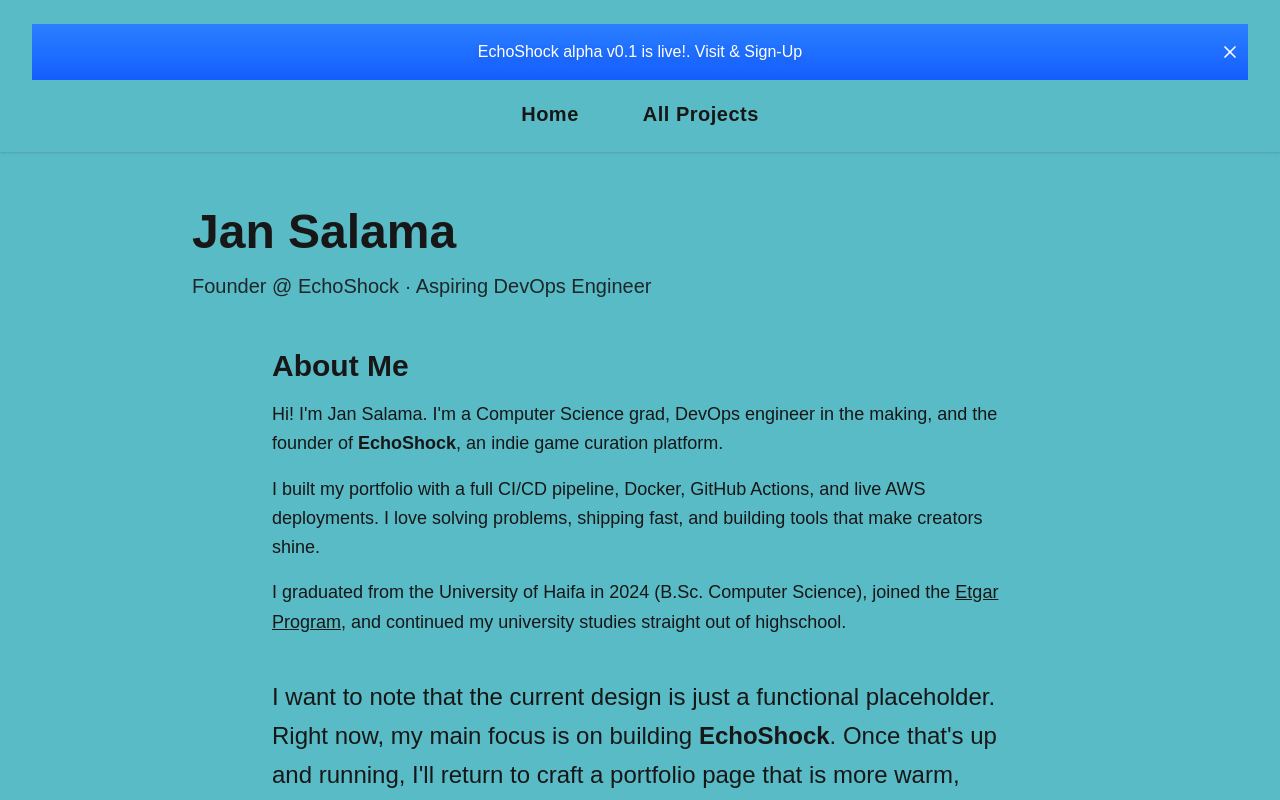
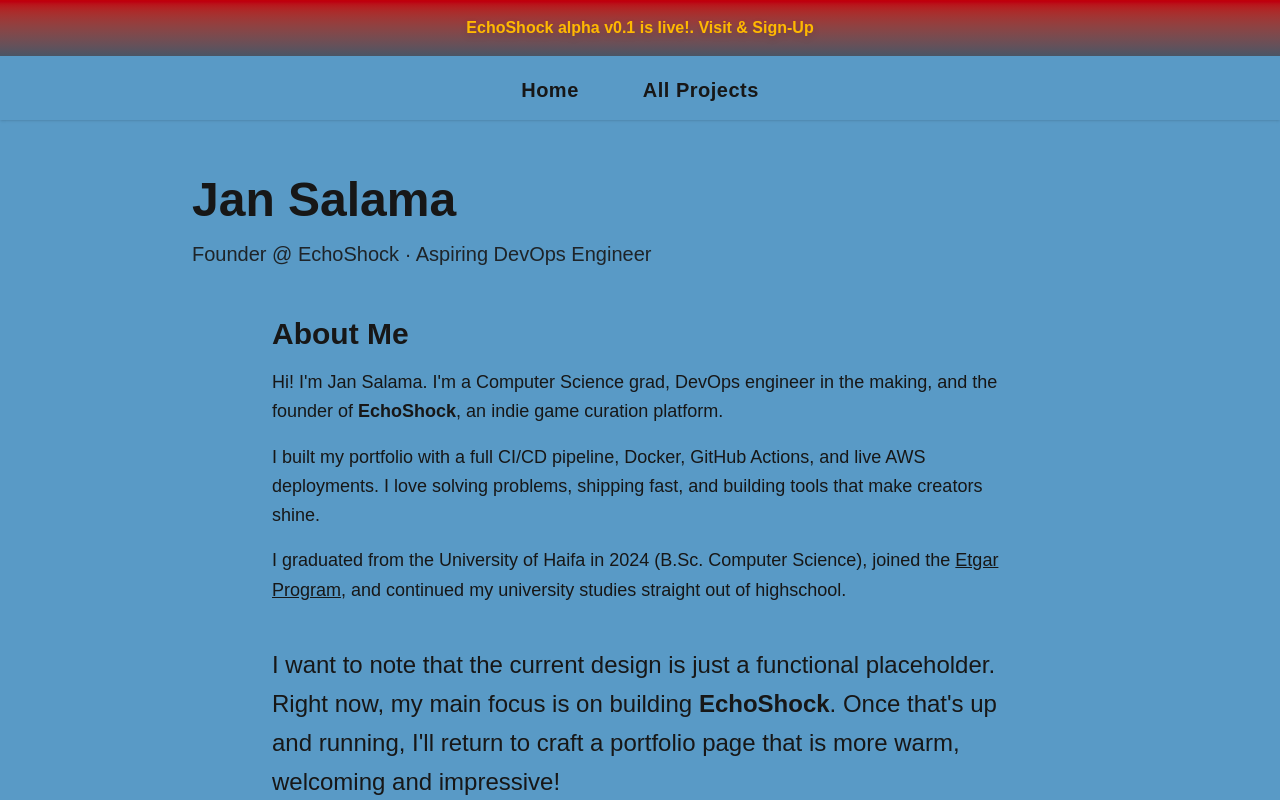
Before and after one commit to eshaker-js/Portfolio, a Next.js app: page / in a window 1280 px wide. Shown: the top 800 px of the page. Built offline with nearby package versions, Linux system fonts and the light colour scheme.

Commit message:
navbar buttons

```diff
--- a/src/app/globals.css
+++ b/src/app/globals.css
@@ -2,7 +2,7 @@
 
 
 :root {
-  --background: #59bbc6;
+  --background: #599ac6;
   --foreground: #171717;
 }
 
--- a/src/components/Certifications.tsx
+++ b/src/components/Certifications.tsx
@@ -41,7 +41,7 @@
             href={cert.certUrl}
             target='_blank'
             rel='noopener noreferrer'
-            className='block bg-white text-black rounded-lg shadow-md overflow-hidden hover:scale-[1.02] transition-transform'
+            className='block bg-white text-black rounded-lg shadow-md overflow-hidden hover:scale-[1.08] transition-transform'
           >
             <Image
               src={cert.imageUrl}
--- a/src/components/Header.tsx
+++ b/src/components/Header.tsx
@@ -1,34 +1,33 @@
-import Link from 'next/link'
-import { StickyBanner } from './ui/sticky-banner'
+'use client'
+
+import Link from "next/link"
+import { StickyBanner } from "./ui/sticky-banner"
+import { HeaderButton } from "./ui/header-button"
 
 const navItems = [
   // Sections in navigation bar
-  { href: '/', label: 'Home' }, // Home will have basic info, pictures and highlights
-  { href: '/projects', label: 'All Projects' }, // Projects will have all the projects I've done
+  { href: "/", label: "Home" }, // Home will have basic info, pictures and highlights
+  { href: "/projects", label: "All Projects" }, // Projects will have all the projects I've done
 ]
 
 export default function Header() {
   return (
-    <header className='w-full py-6 px-8 flex flex-col gap-5 items-center shadow-sm bg-[var(--background)] text-[var(--foreground)]'>
-      <div className='relative flex w-full flex-col overflow-y-auto'>
-        <StickyBanner className='bg-gradient-to-b  w-full from-blue-500 to-blue-600'>
-          <p className='mx-0 max-w-[90%] text-white drop-shadow-md'>
-            EchoShock alpha v0.1 is live!.{' '}
-            <a href='https://www.echoshock.net' target='blank' className='transition duration-200 hover:underline'>
-              Visit & Sign-Up
-            </a>
-          </p>
-        </StickyBanner>
-      </div>
+    <header className='w-full pb-4 flex flex-col gap-5 items-center shadow-sm bg-[var(--background)] text-[var(--foreground)]'>
+      <StickyBanner className='bg-gradient-to-b  w-full from-red-700 to-gray-600'>
+        <p className='mx-0 text-amber-400 drop-shadow-md font-bold'>
+          EchoShock alpha v0.1 is live!.{" "}
+          <a
+            href='https://www.echoshock.net'
+            target='blank'
+            className='transition duration-200 hover:underline'
+          >
+            Visit & Sign-Up
+          </a>
+        </p>
+      </StickyBanner>
       <nav className='w-full flex justify-center gap-16 text-xl font-semibold tracking-wide'>
         {navItems.map((item) => (
-          <Link
-            key={item.href}
-            href={item.href}
-            className='hover:text-blue-600 transition-colors'
-          >
-            {item.label}
-          </Link>
+          <HeaderButton key={item.href} ref={item.href} label={item.label}/>
         ))}
       </nav>
     </header>
--- /dev/null
+++ b/src/components/ui/header-button.tsx
@@ -0,0 +1,27 @@
+"use client"
+import React from "react"
+import {motion} from "motion/react"
+import { cn } from "@/lib/utils"
+
+export const HeaderButton = ({
+  className,
+  children,
+  ref,
+  label,
+}: {
+  className?: string
+  children?: React.ReactNode
+  ref: string
+  label: string
+}) => {
+  return(
+    <motion.a
+      whileHover={{
+        y: 4,
+        color: '#193cb8'
+      }}
+      href={ref}>
+        {label}
+      </motion.a>
+  )
+}
--- a/src/components/ui/sticky-banner.tsx
+++ b/src/components/ui/sticky-banner.tsx
@@ -45,7 +45,7 @@
     >
       {children}
 
-      <motion.button
+      {/* <motion.button
         initial={{
           scale: 0,
         }}
@@ -56,7 +56,7 @@
         onClick={() => setOpen(!open)}
       >
         <CloseIcon className="h-5 w-5 text-white" />
-      </motion.button>
+      </motion.button> */}
     </motion.div>
   );
 };
```
